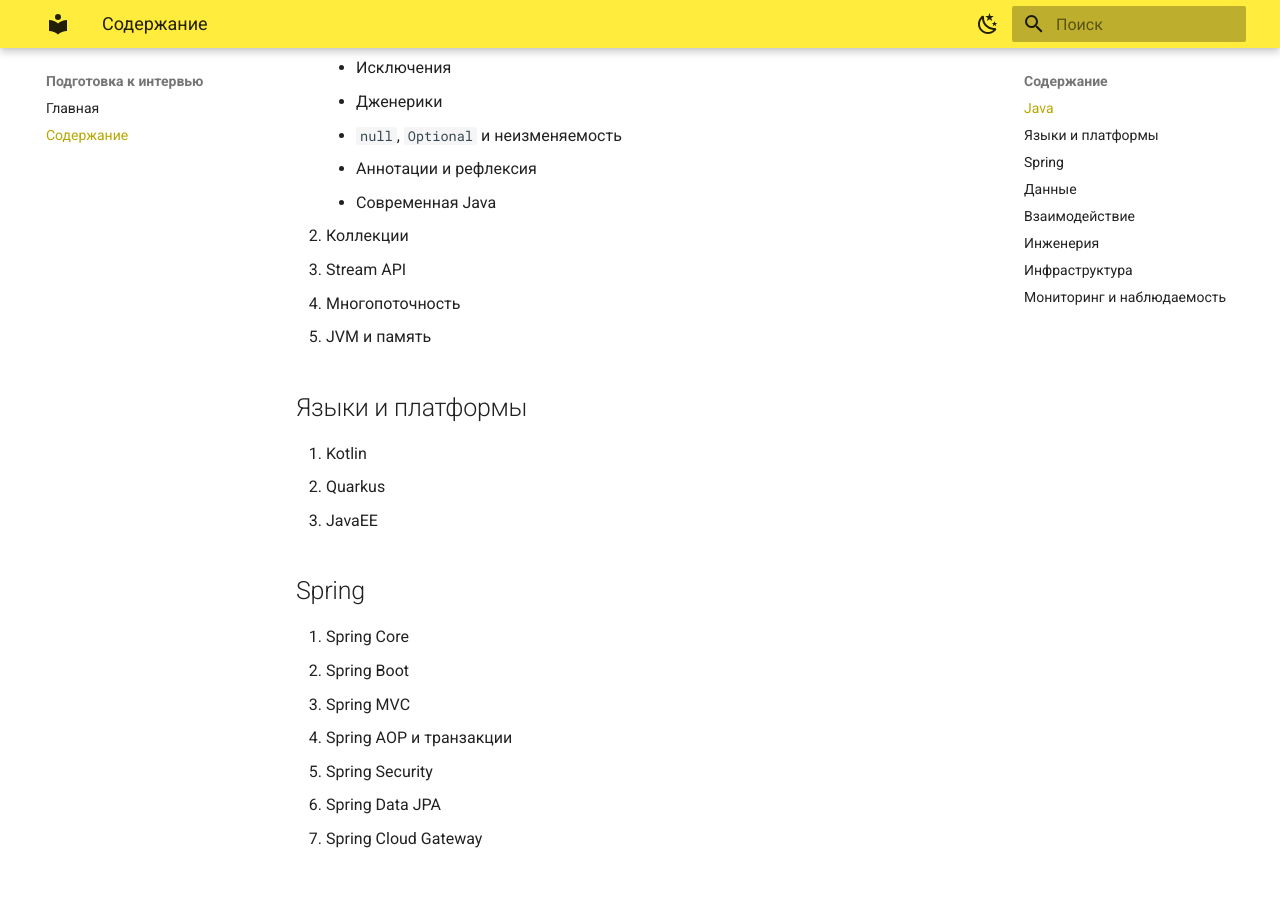
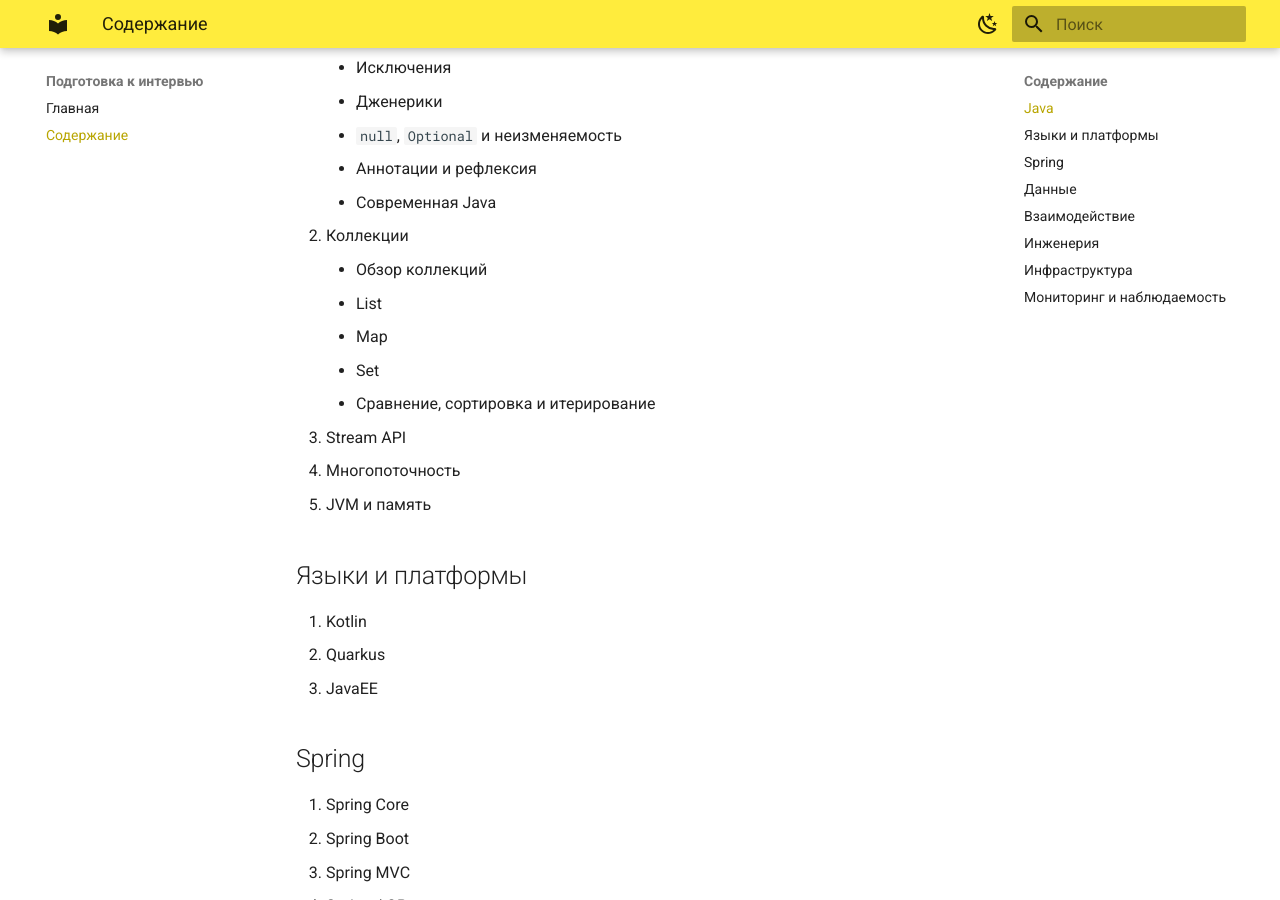
Before and after one commit to artem961/java-backend-notes, an MkDocs documentation site: the page built from docs/contents.md, in a window 1280 px wide and 900 px high, scrolled down 476 px. Built offline with MkDocs 1.6.1 and Material for MkDocs 9.7.7, drawn with Linux system fonts in a browser that asks for light colours.

Commit message:
Определить состав раздела Коллекции
Пять тем: обзор двух иерархий, List, Map, Set и работа со сравнением,
сортировкой и обходом.

Co-Authored-By: Claude Opus 4.8 <noreply@anthropic.com>
Claude-Session: https://claude.ai/code/session_01Rwwmgvitp1riZs4MzwF2Zc

```diff
--- a/docs/contents.md
+++ b/docs/contents.md
@@ -18,6 +18,11 @@
     - Аннотации и рефлексия
     - Современная Java
 2. Коллекции
+    - Обзор коллекций
+    - List
+    - Map
+    - Set
+    - Сравнение, сортировка и итерирование
 3. Stream API
 4. Многопоточность
 5. JVM и память
```
